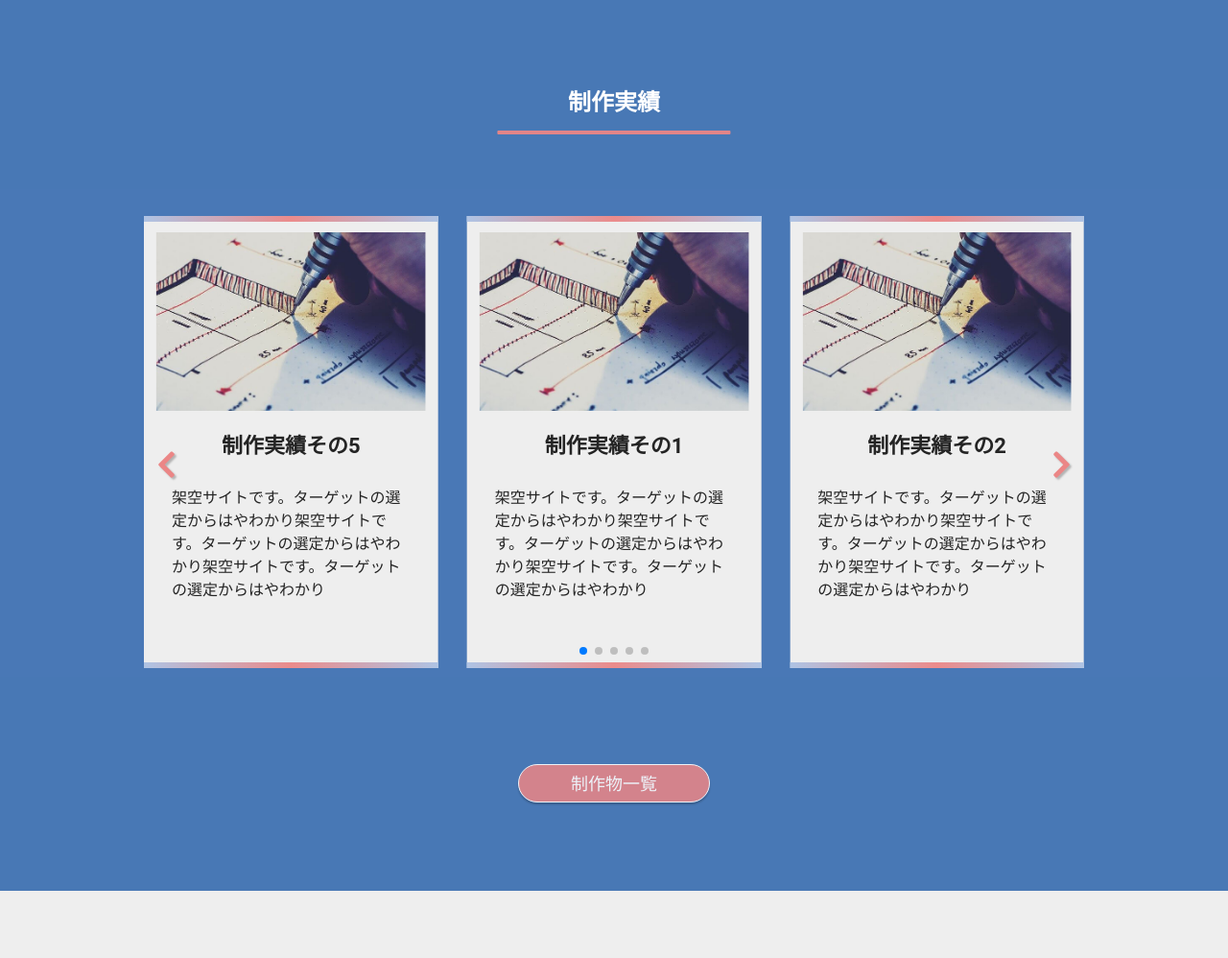
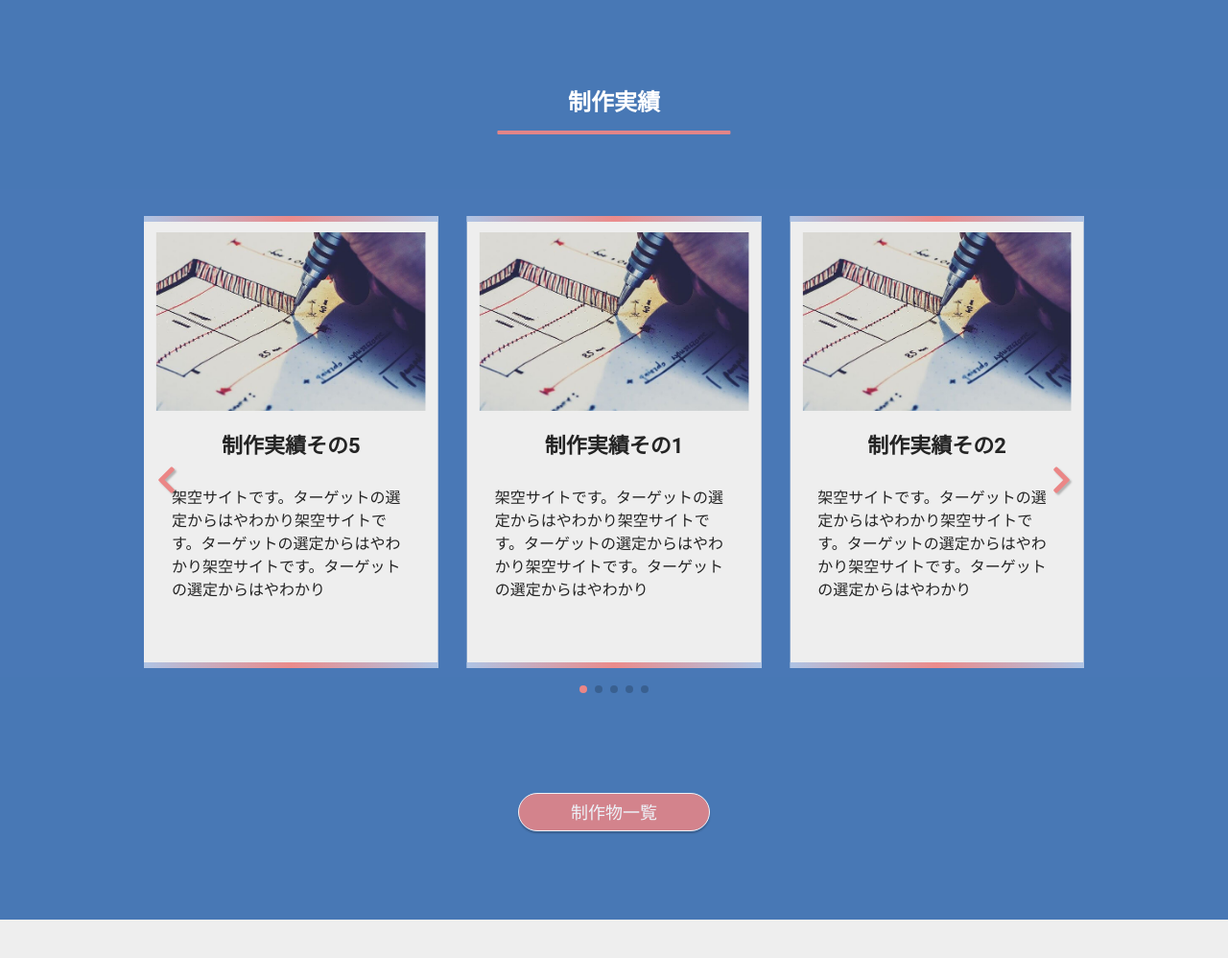
Before and after one commit to gawgaw-2020/profile, a PHP site: page / in a window 1280 px wide. Shown: the part 2598-3596 px from the top of the page at 96% size. Run offline with PHP 8.4, Linux system fonts and the light colour scheme; some libraries are stand-ins or nearby versions; some web fonts are replaced.

Commit message:
スライダーのページネーションを下部に配置

```diff
--- a/css/style.css
+++ b/css/style.css
@@ -777,6 +777,15 @@ works
   font-size: 1.6rem;
 }
 
+.works .works-wrap .section-inner .swiper-container.p-grid__list .swiper-pagination {
+  margin-top: 15px;
+  position: static;
+}
+
+.works .works-wrap .section-inner .swiper-container.p-grid__list .swiper-pagination .swiper-pagination-bullet-active {
+  background-color: #EB8686;
+}
+
 .works .works-wrap .section-inner .swiper-container.p-grid__list .swiper-button-prev, .works .works-wrap .section-inner .swiper-container.p-grid__list .swiper-button-next {
   top: 55%;
   color: #EB8686;
--- a/style.scss
+++ b/style.scss
@@ -673,6 +673,14 @@ works
             }
           }
         }
+        .swiper-pagination {
+          margin-top: 15px;
+          position: static;
+          .swiper-pagination-bullet-active {
+            background-color: #EB8686;
+
+          }
+        }
         .swiper-button-prev,.swiper-button-next {
           top: 55%;
           color: #EB8686;
```
Also changed, not shown: 1 other file.
